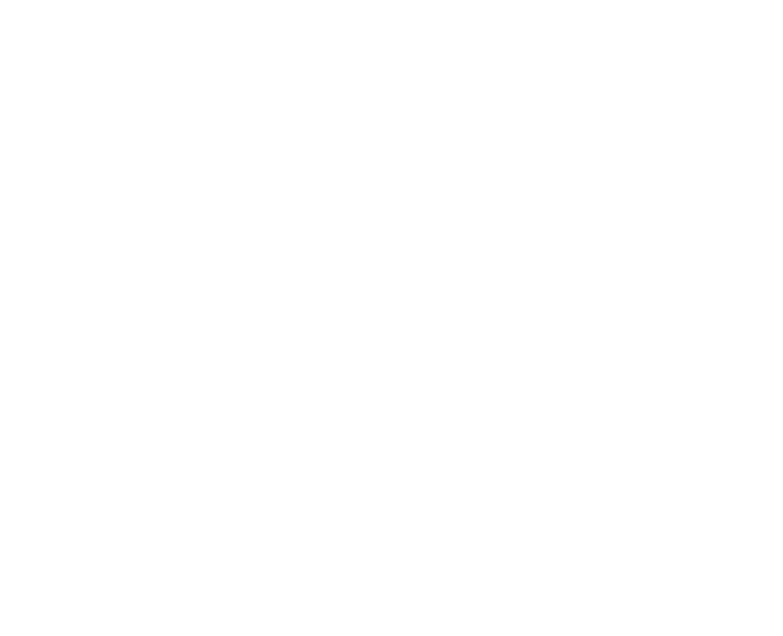
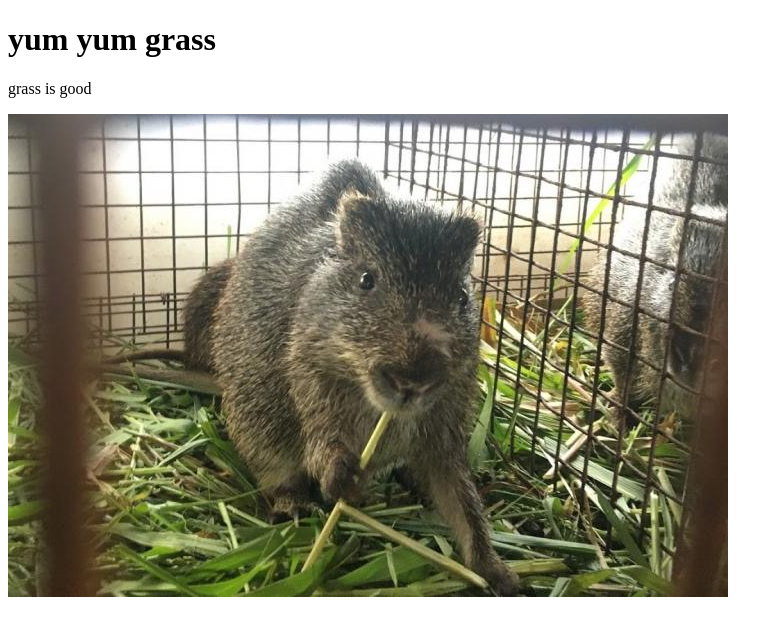
Before and after one commit to grasscutting/grasscutting.github.io, a plain HTML site: page index.html in a window 1280 px wide. Shown: the whole page, without its empty margins (0-783 px from the left). Drawn offline with Linux system fonts and the light colour scheme.

Commit message:
Revert "temp"
This reverts commit 35d84caba21d667b42d3af67dfe3fd93b8c6861f.

```diff
--- a/index.html
+++ b/index.html
@@ -6,10 +6,14 @@
     <meta name="viewport" content="width=device-width, initial-scale=1.0">
     <title>mmmhh grass 😋</title>
     <link rel="icon" href="./assets/grasscutter.png">
-    <link rel="stylesheet" href="./assets/style.css">
 </head>
 <body>
-
-    <script src="./assets/script.js"></script>
+    <h1>
+        yum yum grass
+    </h1>
+    <p>
+        grass is good
+    </p>
+    <img src="./assets/grasscutter.png" alt="grasscutter">
 </body>
 </html>
```
Also changed, not shown: assets/script.js (deleted), assets/style.css (deleted).
